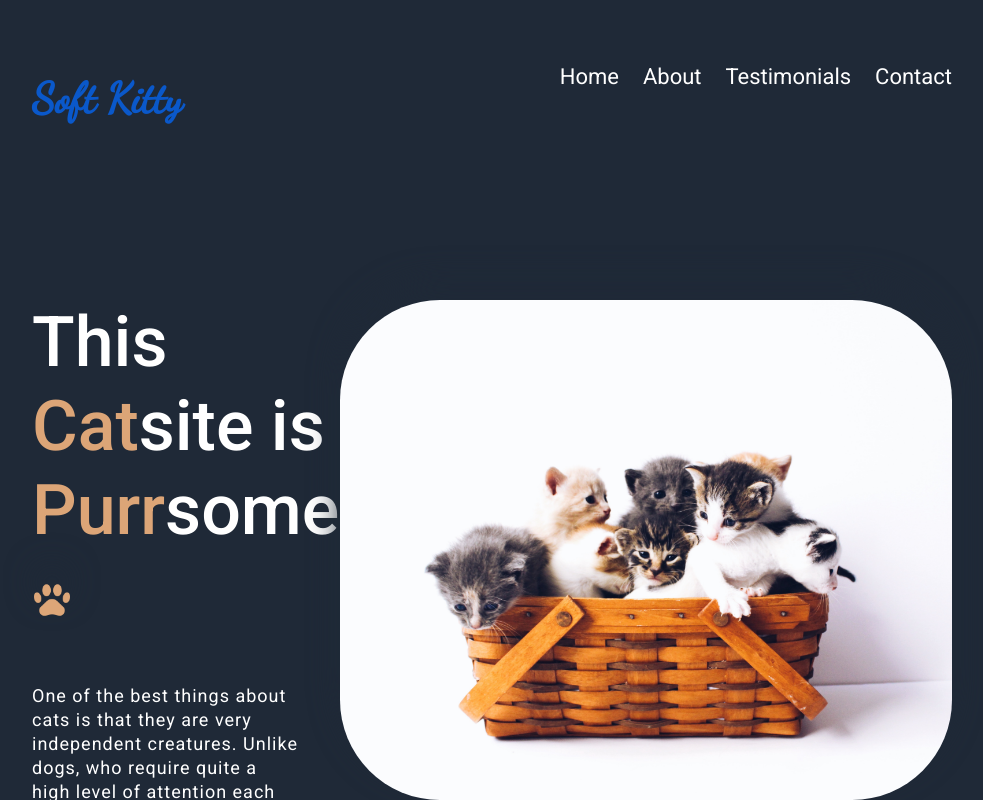
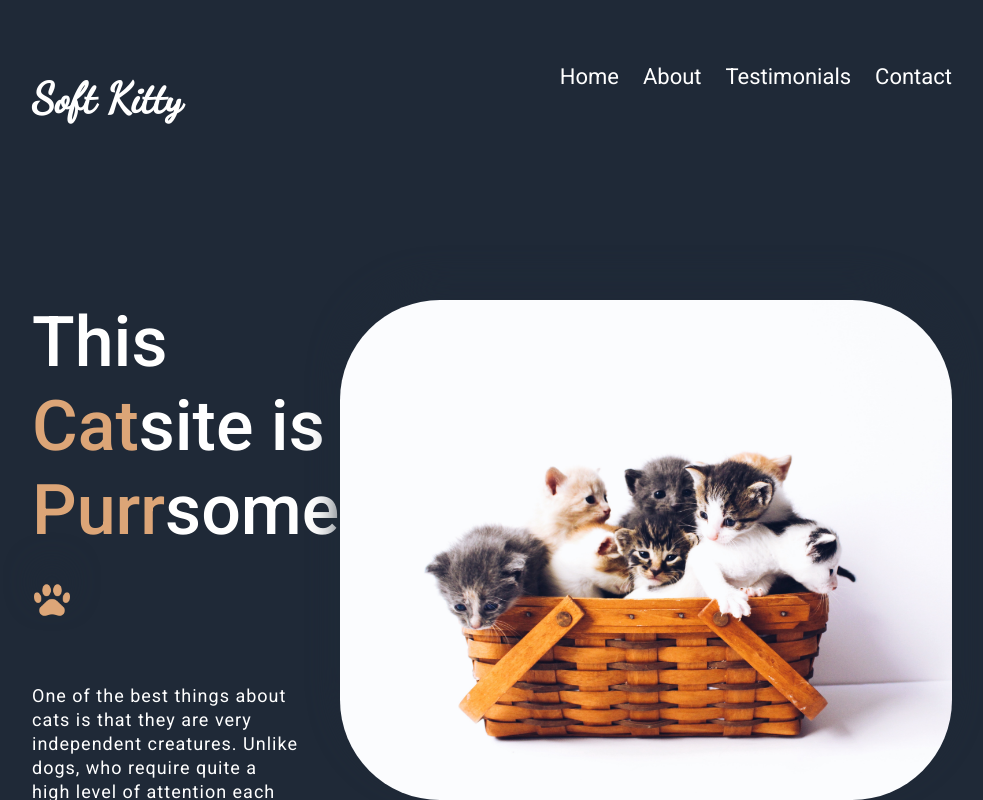
Before and after one commit to susakovich/TheOdinProject, a plain HTML site: page repos/landing-page/index.html in a window 1280 px wide. In both pictures the pointer is over the link "Soft Kitty". Shown: the top 800 px of the page, without its empty margins (148-1131 px from the left). Drawn offline with nearby package versions, Linux system fonts and the light colour scheme.

Commit message:
Add hover on logo

```diff
--- a/repos/landing-page/style.css
+++ b/repos/landing-page/style.css
@@ -24,6 +24,10 @@ header {
   font-size: 42px;
   text-decoration: none;
   font-family: "Dancing Script", cursive;
+}
+
+.hero__logo:hover {
+  color: #ffffff;
 }
 
 .hero__navigation a {
```
